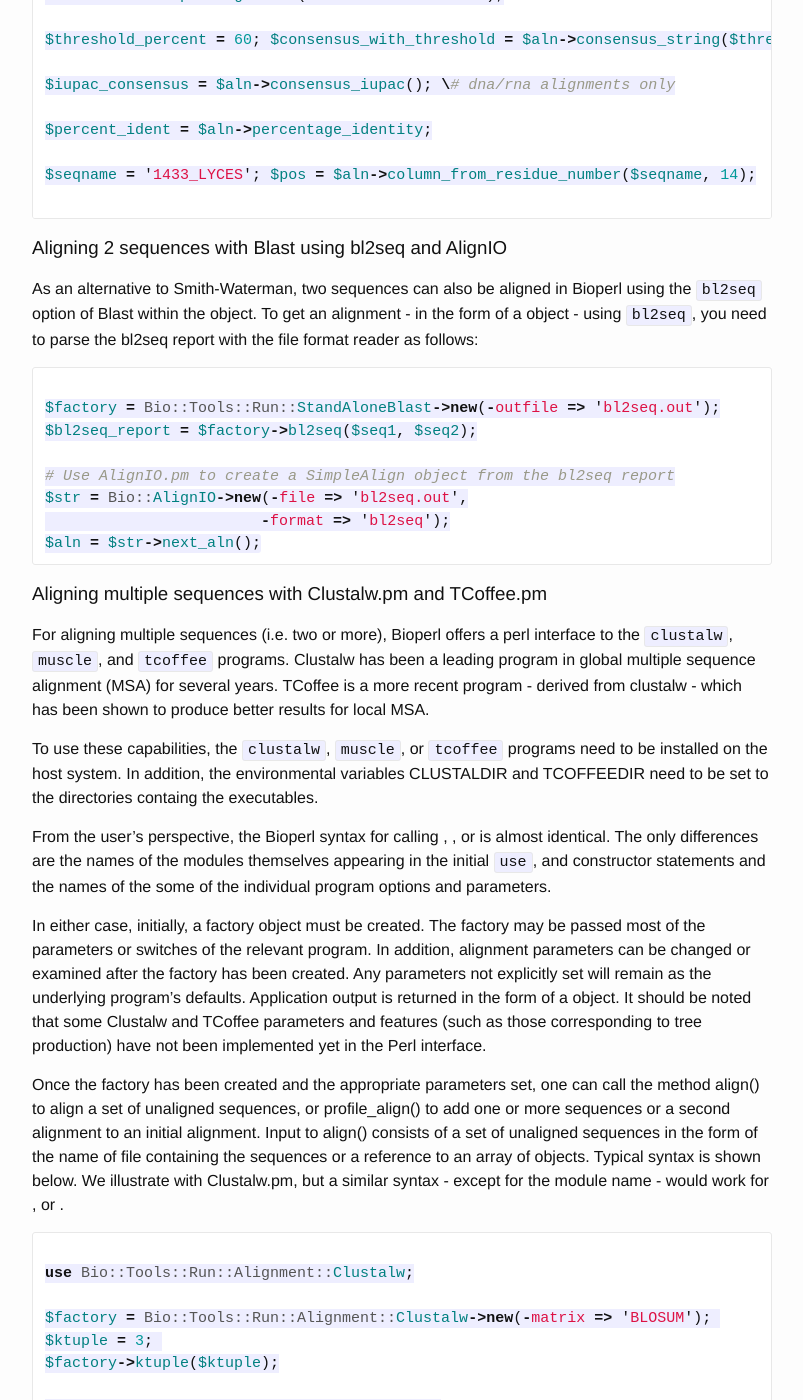
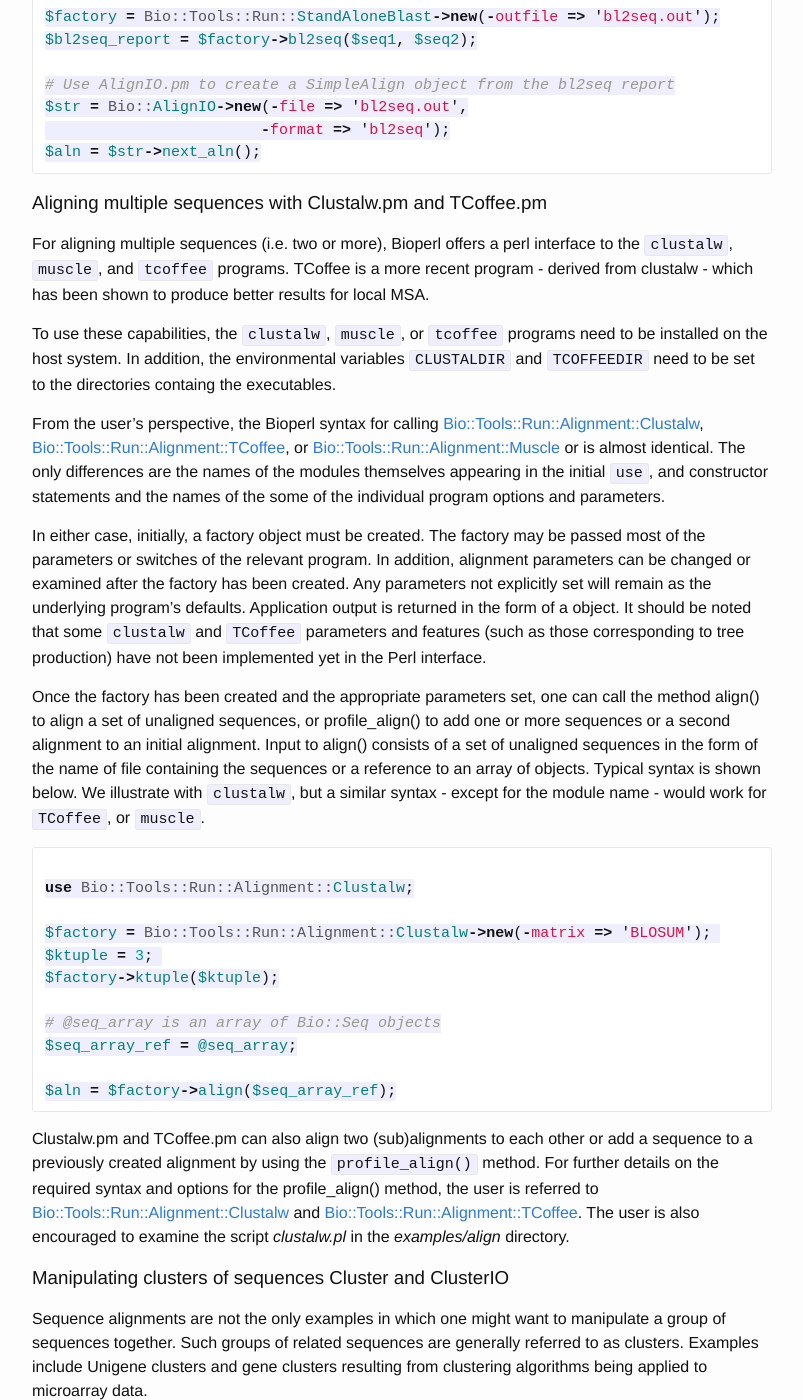
Before and after one commit to bioperl/bioperl.github.io, a Jekyll site: the page built from howtos/AlignIO_and_SimpleAlign.md, in a window 1280 px wide and 1400 px high, scrolled down 2796 px. Shown: the whole window, without its empty margins (238-1041 px from the left). Built offline with Jekyll 4.4.1, drawn with Linux system fonts in a browser that asks for light colours; Markdown is read by kramdown in place of the engine named in the settings; some of the changed text lies outside the part shown.

Commit message:
AlignIO_and_SimpleAlign is done

````diff
--- a/howtos/AlignIO_and_SimpleAlign.md
+++ b/howtos/AlignIO_and_SimpleAlign.md
@@ -9,21 +9,19 @@ Brian Osborne, Peter Schattner.
 
 ### Abstract
 
-This is a HOWTO that talks about using AlignIO and SimpleAlign to create and analyze alignments. It also discusses how to run various applications that create alignment files.
+This is a HOWTO that talks about using [Bio::AlignIO](https://metacpan.org/pod/Bio::AlignIO) and [Bio::SimpleAlign](https://metacpan.org/pod/Bio::SimpleAlign)) to create and analyze alignments. It also discusses how to run various applications that create alignment files.
 
 ### AlignIO
 
-Data files storing multiple sequence alignments appear in varied formats and is the Bioperl object for conversion of alignment files. AlignIO is patterned on the object and its commands have many of the same names as the commands in . Just as in the object can be created with "-file" and "-format" options:
+Data files storing multiple sequence alignments appear in varied formats and is the Bioperl object for conversion of alignment files. AlignIO is patterned on the object and its commands have many of the same names as the commands in . Just as in the object can be created with `-file` and `-format` options:
 
 ```perl
-
-use Bio::AlignIO; my $io = Bio::AlignIO->new(-file => "receptors.aln",
-
+use Bio::AlignIO; my $io = Bio::AlignIO->new(
+                         -file => "receptors.aln",
                          -format => "clustalw" );
-
 ```
 
-If the "-format" argument isn't used then Bioperl will try and determine the format based on the file's suffix, in a case-insensitive manner. Here is the current set of input formats:
+If the `-format` argument isn't used then Bioperl will try and determine the format based on the file's suffix, in a case-insensitive manner. Here is the current set of input formats:
 
 | Format    | Suffixes                      | Comment     |
 |-----------|-------------------------------|-------------|
@@ -47,11 +45,11 @@ If the "-format" argument isn't used then Bioperl will try and determine the for
 | stockholm | `stk`                         | Rfam, Pfam  |
 | XMFA      | `xmfa`                        |             |
 | arp       | `arp`                         | Arlequin    |
-
+Table 1. AlignIO input formats
 
 The emboss format refers to the output of the water, needle, matcher, stretcher, merger, and supermatcher applications. See <http://emboss.sourceforge.net>.
 
-Unlike SeqIO cannot create output files in every format. AlignIO currently supports output in these formats:
+Unlike [SeqIO](https://metacpan.org/pod/Bio::SeqIO) cannot create output files in every format. [AlignIO](https://metacpan.org/pod/Bio::AlignIO) currently supports output in these formats:
 
 -   fasta
 -   mase
@@ -70,35 +68,35 @@ Another significant difference between and is that handles IO for only a single
 use Bio::AlignIO;
 
 $in = Bio::AlignIO->new(-file => "inputfilename" ,
-                       -format => 'fasta');
+                        -format => 'fasta');
 
 $out = Bio::AlignIO->new(-file => ">outputfilename",
-                       -format => 'pfam');
+                         -format => 'pfam');
 
 while ( my $aln = $in->next_aln ) {
     $out->write_aln($aln);
 }
 ```
 
-The returned object, `$aln`, is to a object rather than to a object.
+The returned object, `$aln`, is a [Bio::AlignIO](https://metacpan.org/pod/Bio::AlignIO) object rather than a [Bio::Seq](https://metacpan.org/pod/Bio::Seq) object.
 
-also supports the tied filehandle syntax described above for .
+[Bio::AlignIO](https://metacpan.org/pod/Bio::AlignIO)also supports the tied filehandle syntax described above for [Bio::SeqIO](https://metacpan.org/pod/Bio::SeqIO).
 
 ### SimpleAlign
 
 Once one has identified a set of similar sequences, one often needs to create an alignment of those sequences.
 
-objects are produced by [bioperl-run] alignment creation objects (e.g. Clustalw.pm, BLAST's bl2seq, TCoffee.pm, and Lagan.pm or they can be read in from files of multiple-sequence alignments in various formats using AlignIO.
+[Bio::AlignIO](https://metacpan.org/pod/Bio::AlignIO) objects can be produced by bioperl-run alignment creation objects (e.g. Clustalw.pm, BLAST's bl2seq, TCoffee.pm, and Lagan.pm or they can be read in from files of multiple-sequence alignments in various formats using AlignIO.
 
 Some of the manipulations possible with include:
 
-slice() : Obtaining an alignment "slice", that is, a subalignment inclusive of specified start and end columns. Sequences with no residues in the slice are excluded from the new alignment and a warning is printed.
-column_from_residue_number() : Finding column in an alignment where a specified residue of a specified sequence is located.
-consensus_string() : Making a consensus string. This method includes an optional threshold parameter, so that positions in the alignment with lower percent-identity than the threshold are marked by "?"'s in the consensus
-percentage_identity() : A fast method for calculating the average percentage identity of the alignment
-consensus_iupac() : Making a consensus using IUPAC ambiguity codes from DNA and RNA.
+* `slice()` : Obtaining an alignment `slice`, that is, a subalignment inclusive of specified start and end columns. Sequences with no residues in the slice are excluded from the new alignment and a warning is printed.
+* `column_from_residue_number()` : Finding column in an alignment where a specified residue of a specified sequence is located.
+* `consensus_string()` : Making a consensus string. This method includes an optional threshold parameter, so that positions in the alignment with lower percent-identity than the threshold are marked by "?"'s in the consensus
+* `percentage_identity()` : A fast method for calculating the average percentage identity of the alignment
+* `consensus_iupac()` : Making a consensus using IUPAC ambiguity codes from DNA and RNA.
 
-Skeleton code for using some of these features is shown below. More detailed, working code is in , also in the examples/align directory. Additional documentation on methods can be found in and .
+Skeleton code for using some of these features is shown below. More detailed, working code is in *examples/align_on_codons.pl*, also in the *examples/align* directory. Additional documentation on methods can be found in [Bio::SimpleAlign](https://metacpan.org/pod/Bio::LocatableSeq) and [Bio::LocatableSeq](https://metacpan.org/pod/Bio::LocatableSeq).
 
 ```perl
 
@@ -106,13 +104,18 @@ use Bio::SimpleAlign;
 
 $aln = Bio::SimpleAlign->new('t/data/testaln.dna');
 
-$threshold_percent = 60; $consensus_with_threshold = $aln->consensus_string($threshold_percent);
+$threshold_percent = 60;
 
-$iupac_consensus = $aln->consensus_iupac(); \# dna/rna alignments only
+$consensus_with_threshold = $aln->consensus_string($threshold_percent);
+
+# dna/rna alignments only
+$iupac_consensus = $aln->consensus_iupac();
 
 $percent_ident = $aln->percentage_identity;
 
-$seqname = '1433_LYCES'; $pos = $aln->column_from_residue_number($seqname, 14);
+$seqname = '1433_LYCES';
+
+$pos = $aln->column_from_residue_number($seqname, 14);
 
 ```
 
@@ -133,15 +136,15 @@ $aln = $str->next_aln();
 
 ### Aligning multiple sequences with Clustalw.pm and TCoffee.pm
 
-For aligning multiple sequences (i.e. two or more), Bioperl offers a perl interface to the `clustalw`, `muscle`, and `tcoffee` programs. Clustalw has been a leading program in global multiple sequence alignment (MSA) for several years. TCoffee is a more recent program - derived from clustalw - which has been shown to produce better results for local MSA.
+For aligning multiple sequences (i.e. two or more), Bioperl offers a perl interface to the `clustalw`, `muscle`, and `tcoffee` programs. TCoffee is a more recent program - derived from clustalw - which has been shown to produce better results for local MSA.
 
-To use these capabilities, the `clustalw`, `muscle`, or `tcoffee` programs need to be installed on the host system. In addition, the environmental variables CLUSTALDIR and TCOFFEEDIR need to be set to the directories containg the executables.
+To use these capabilities, the `clustalw`, `muscle`, or `tcoffee` programs need to be installed on the host system. In addition, the environmental variables `CLUSTALDIR` and `TCOFFEEDIR` need to be set to the directories containg the executables.
 
-From the user's perspective, the Bioperl syntax for calling , , or is almost identical. The only differences are the names of the modules themselves appearing in the initial `use`, and constructor statements and the names of the some of the individual program options and parameters.
+From the user's perspective, the Bioperl syntax for calling  [Bio::Tools::Run::Alignment::Clustalw](https://metacpan.org/pod/Bio::Tools::Run::Alignment::Clustalw), [Bio::Tools::Run::Alignment::TCoffee](https://metacpan.org/pod/Bio::Tools::Run::Alignment::TCoffee), or [Bio::Tools::Run::Alignment::Muscle](https://metacpan.org/pod/Bio::Tools::Run::Alignment::Muscle) or is almost identical. The only differences are the names of the modules themselves appearing in the initial `use`, and constructor statements and the names of the some of the individual program options and parameters.
 
-In either case, initially, a factory object must be created. The factory may be passed most of the parameters or switches of the relevant program. In addition, alignment parameters can be changed or examined after the factory has been created. Any parameters not explicitly set will remain as the underlying program's defaults. Application output is returned in the form of a object. It should be noted that some Clustalw and TCoffee parameters and features (such as those corresponding to tree production) have not been implemented yet in the Perl interface.
+In either case, initially, a factory object must be created. The factory may be passed most of the parameters or switches of the relevant program. In addition, alignment parameters can be changed or examined after the factory has been created. Any parameters not explicitly set will remain as the underlying program's defaults. Application output is returned in the form of a object. It should be noted that some `clustalw` and `TCoffee` parameters and features (such as those corresponding to tree production) have not been implemented yet in the Perl interface.
 
-Once the factory has been created and the appropriate parameters set, one can call the method align() to align a set of unaligned sequences, or profile_align() to add one or more sequences or a second alignment to an initial alignment. Input to align() consists of a set of unaligned sequences in the form of the name of file containing the sequences or a reference to an array of objects. Typical syntax is shown below. We illustrate with Clustalw.pm, but a similar syntax - except for the module name - would work for , or .
+Once the factory has been created and the appropriate parameters set, one can call the method align() to align a set of unaligned sequences, or profile_align() to add one or more sequences or a second alignment to an initial alignment. Input to align() consists of a set of unaligned sequences in the form of the name of file containing the sequences or a reference to an array of objects. Typical syntax is shown below. We illustrate with `clustalw`, but a similar syntax - except for the module name - would work for `TCoffee`, or `muscle`.
 
 ```perl
 
@@ -157,7 +160,7 @@ $seq_array_ref = @seq_array;
 $aln = $factory->align($seq_array_ref);
 ```
 
-Clustalw.pm/TCoffee.pm can also align two (sub)alignments to each other or add a sequence to a previously created alignment by using the `profile_align()` method. For further details on the required syntax and options for the profile_align() method, the user is referred to and . The user is also encouraged to examine the script clustalw.pl in the examples/align directory.
+Clustalw.pm and TCoffee.pm can also align two (sub)alignments to each other or add a sequence to a previously created alignment by using the `profile_align()` method. For further details on the required syntax and options for the profile_align() method, the user is referred to [Bio::Tools::Run::Alignment::Clustalw](https://metacpan.org/pod/Bio::Tools::Run::Alignment::Clustalw) and [Bio::Tools::Run::Alignment::TCoffee](https://metacpan.org/pod/Bio::Tools::Run::Alignment::TCoffee). The user is also encouraged to examine the script *clustalw.pl* in the *examples/align* directory.
 
 ### Manipulating clusters of sequences Cluster and ClusterIO
 
@@ -177,4 +180,4 @@ while ( my $in = $stream->next_cluster ) {
 }
 ```
 
-See for more details.
+See [Bio::Cluster::UniGene](https://metacpan.org/pod/Bio::Cluster::UniGene) for more details.
````
Also changed, not shown: INSTALL.md (+4 -4 lines), howtos/Restriction_Enzyme_Analysis.md (+1 -1 lines).
